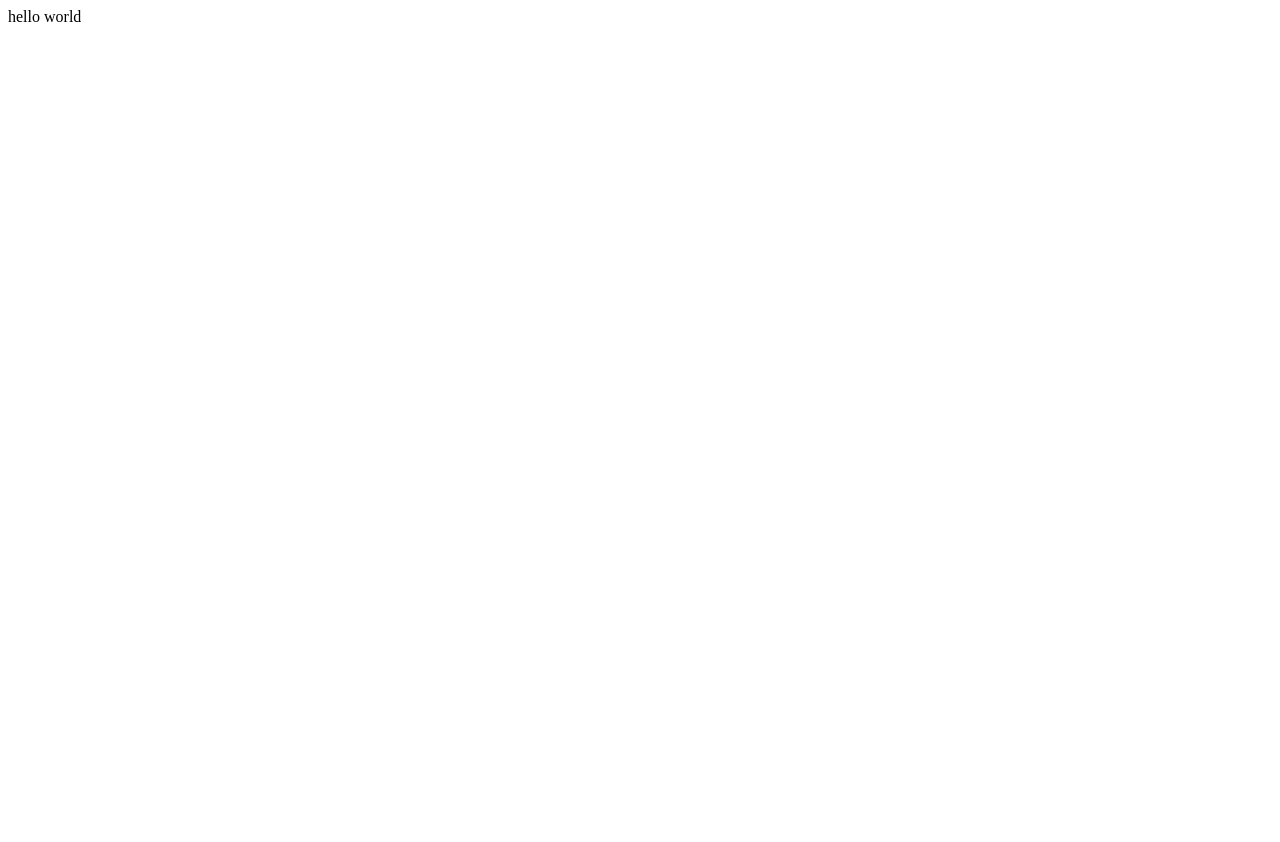
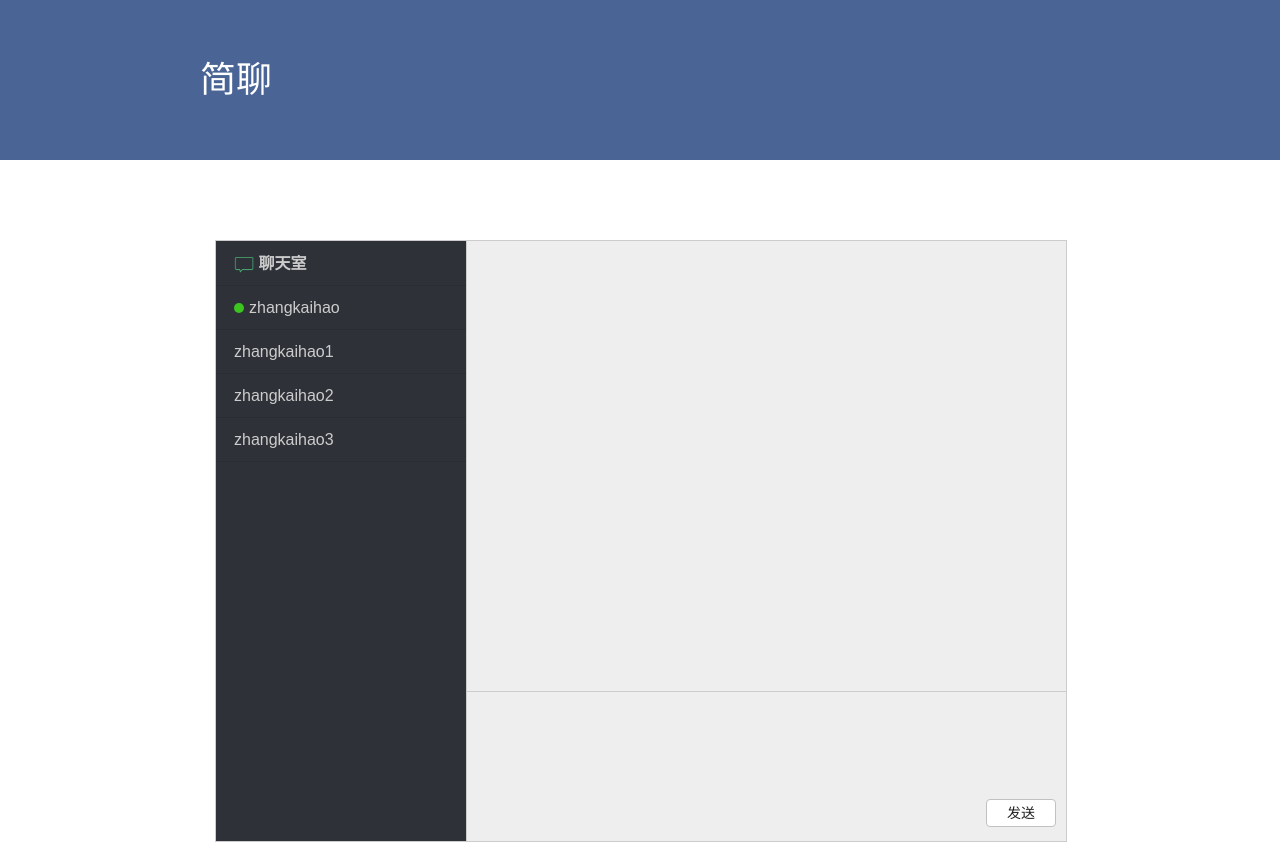
Before and after one commit to lizheming/anychat, a website: page view/home/index_index.html in a window 1280 px wide. Before the commit the page ends 800 px from the top, so only its background shows below. Drawn offline with Linux system fonts and the light colour scheme; files that its build step writes are made by us from their sources; files whose address does not match are found by name.

Commit message:
前端代码

```diff
--- a/src/common/config/route.js
+++ b/src/common/config/route.js
@@ -1,3 +1,3 @@
-export default {
-  [/^chat\/(\d+)$/, "home/index/chat?r=:1"]
-}
+// export default {
+// 	[/^chat\/(\d+)$/, "home/index/chat?r=:1"]
+// }
--- a/src/home/controller/index.js
+++ b/src/home/controller/index.js
@@ -7,12 +7,12 @@ export default class extends Base {
    * index action
    * @return {Promise} []
    */
-  indexAction(){
+  indexAction() {
     return this.display();
   }
 
   chatAction() {
-
+    return this.display();
   }
 
   testAction() {
--- a/src/home/logic/index.js
+++ b/src/home/logic/index.js
@@ -19,8 +19,8 @@ export default class extends think.logic.base {
 
   checkRoom() {
     /** 必须选择一个聊天室否则随机 **/
-    if( !this.get('chat') ) {
-    	this.http.redirect('chat/' + Date.now());
-    }
+    // if( !this.get('chat') ) {
+    //  this.http.redirect('chat/' + Date.now());
+    // }
   }
 }
--- a/view/home/index_index.html
+++ b/view/home/index_index.html
@@ -1,10 +1,42 @@
 <!DOCTYPE html>
-<html lang="en">
+<html>
 <head>
-  <meta charset="UTF-8">
-  <title>Document</title>
+	<meta charset="UTF-8">
+	<title>New ThinkJS Application</title>
+	<link rel="stylesheet" href="/static/css/chat.css">
 </head>
 <body>
-  hello world
+	<header>
+		<h1>简聊</h1>
+	</header>
+	<div class="content">
+		<nav class="user-list-wrap">
+			<h4 class="title">
+				<img class="dialog-logo" src="/static/img/dialog.png">
+				<span>聊天室</span>
+			</h4>
+			<ul class="user-list">
+				<li class="user"><em class="cicle"></em>zhangkaihao</li>
+				<li class="user">zhangkaihao1</li>
+				<li class="user">zhangkaihao2</li>
+				<li class="user">zhangkaihao3</li>
+			</ul>
+		</nav>
+		<main class="chat-view">
+			<div class="chat-history">
+				<script type="text/template" id="msg-tpl">
+					<p class="msg-wrap">
+						<span class="msg">{msg}</span>
+					</p>
+				</script>
+			</div>
+			<div class="type-area">
+				<pre class="input-box" contenteditable="true" ></pre>
+				<button class="btn-send">发送</button>
+			</div>
+		</main>
+	</div>
 </body>
+<script src="http://s4.qhimg.com/static/535dde855bc726e2/socket.io-1.2.0.js"></script>
+<script src="/static/js/chat.js"></script>
 </html>
--- /dev/null
+++ b/www/static/css/chat.css
@@ -0,0 +1,172 @@
+::-webkit-scrollbar-track {
+    background-color: transparent;
+}
+
+::-webkit-scrollbar-thumb {
+    border-radius: 3px;
+    -moz-border-radius: 3px;
+    -webkit-border-radius: 3px;
+    background-color: #c3c3c3;
+}
+
+::-webkit-scrollbar {
+    width: 6px;
+    height: 6px;
+}
+
+*{
+	padding: 0;
+	margin: 0;
+	font-size: 16px;
+	line-height: 20px;
+	font-family: arial;
+}
+
+header {
+	padding: 70px 0 70px 0;
+	background-color: #4A6495;
+}
+
+header h1 {
+	font-size: 36px;
+	color:#fff;
+	font-weight: normal;
+	padding-left: 200px;
+}
+
+.content {
+	height: 600px;
+	margin: 0 auto;
+	width: 850px;
+	margin-top: 80px;
+}
+
+.user-list-wrap {
+    float: left;
+    height: 100%;
+    border: 1px solid #ccc;
+    color: #ccc;
+    background-color: white;
+    background-color: #2e3238;
+}
+
+.title {
+    padding: 12px 18px 11px;
+    border-bottom: 1px solid #292C33;
+}
+
+.title span {
+	vertical-align: middle;
+}
+
+.dialog-logo {
+	height: 20px;
+	width: 20px;
+	vertical-align: middle;
+}
+
+.user-list {
+    position: relative;
+    width: 250px;
+    /*color: #2e3238;*/
+}
+
+.user {
+	overflow: hidden;
+    padding: 12px 18px 11px;
+    cursor: pointer;
+    position: relative;
+    border-bottom: 1px solid #ccc;
+	background-color: #2e3238;
+	border-bottom: 1px solid #292C33;
+}
+
+.cicle {
+	display: inline-block;
+	margin-right: 5px;
+	width: 10px;
+	height: 10px;
+	border-radius: 50%;
+	background-color: #3cc51f;
+}
+
+.user.active {
+	background: #3A3F45;
+}
+
+.chat-view {
+	width: 600px;
+	padding-left: 250px;
+	border: 1px solid #ccc;
+	height: 600px;
+	background-color: #eee;
+}
+
+.chat-history {
+	height: 75%;
+}
+
+.msg-wrap {
+	margin: 10px;
+}
+
+.msg {
+	position: relative;
+	padding: 6px 13px;
+	max-width: 280px;
+	background-color: white;
+	display: inline-block;
+	color: #666;
+	font-size: 14px;
+	border-radius: 3px;
+    word-wrap: break-word;
+    word-break: break-all;
+}
+
+.msg:before {
+	position: absolute;
+	content: " ";
+	border: 6px solid transparent;
+	border-right-color: #FFF;
+    border-right-width: 4px;
+    top: 9px;
+    left: -9px;
+}
+
+.type-area {
+	border-top: 1px solid #ccc;
+	position: relative;
+	height: 25%;
+}
+
+.input-box {
+	height: 5em;
+    overflow-y: auto;
+    overflow-x: hidden;
+    outline: 0;
+    border: 0;
+    font-size: 14px;
+    background-color: #eee;
+    padding-left: 15px;
+    margin-right: 10px;
+    margin-top: 10px;
+}
+
+.btn-send {
+	position: absolute;
+	right: 10px;
+	bottom: 15px;
+	background-color: #fff;
+    color: #222;
+    padding-left: 30px;
+    padding-right: 30px;
+    border: 1px solid #666;
+    display: inline-block;
+    border: 1px solid #c1c1c1;
+    border-radius: 4px;
+    -moz-border-radius: 4px;
+    -webkit-border-radius: 4px;
+    padding: 3px 20px;
+    font-size: 14px;
+    cursor: pointer;
+}
--- /dev/null
+++ b/www/static/js/chat.js
@@ -0,0 +1,21 @@
+! function() {
+	// 工具类
+	function query(selector) {
+		return document.querySelector(selector);
+	}
+	// 模版
+	function generateMsg(msg) {
+		var msgHTML = query('#msg-tpl').innerHTML;
+		return msgHTML.replace(/\{(\w+)\}/g, function($0, $1) {
+			return msg;
+		});
+	}
+
+	var sendBtn = query('.btn-send');
+	sendBtn.addEventListener('click', function() {
+		var inputBox = query('.input-box');
+		var msg = inputBox.innerText;
+		var chatHistory = query('.chat-history');
+		chatHistory.innerHTML = generateMsg(msg);
+	})
+}()
```
Also changed, not shown: view/home/index_login.html (added, +71 -0 lines), www/static/img/bg.jpg (added), www/static/img/dialog.png (added).
